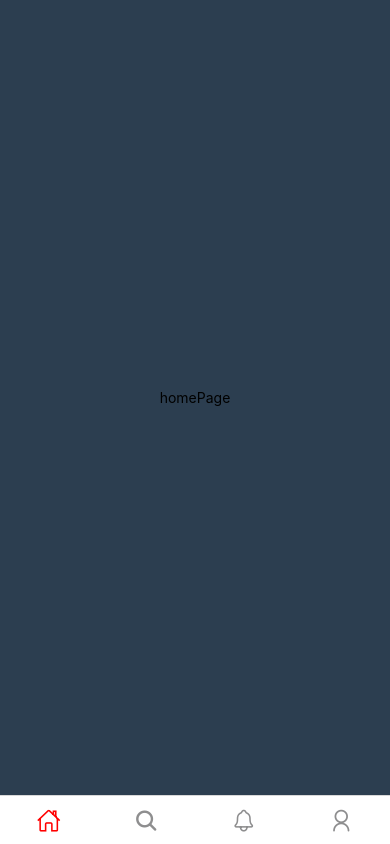
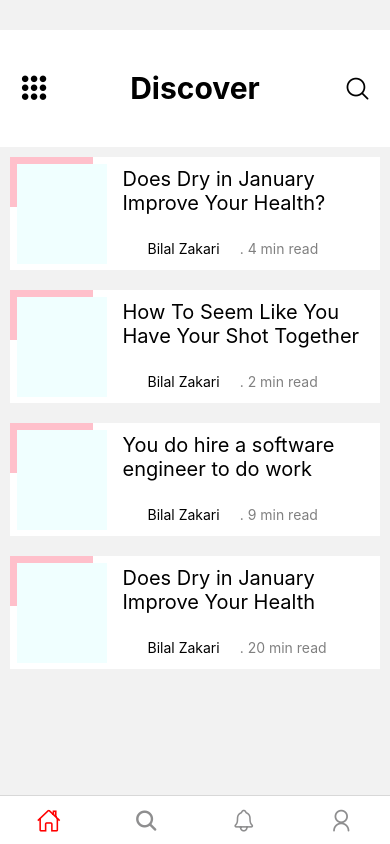
Before and after one commit to BillZak/discover-navigation-app, a React Native app: screen /HomePage in a window 390 px wide. Built offline with nearby package versions, Linux system fonts and the light colour scheme.

Commit message:
add content

```diff
--- a/src/Pages/homePage.js
+++ b/src/Pages/homePage.js
@@ -1,13 +1,120 @@
 //import liraries
-import React, { Component } from "react";
-import { View, Text, StyleSheet } from "react-native";
+import React, { useState } from "react";
+import {
+  View,
+  Text,
+  StyleSheet,
+  TouchableOpacity,
+  FlatList,
+  SafeAreaView,
+  Image,
+} from "react-native";
+import { Ionicons, AntDesign } from "@expo/vector-icons";
 
-// create a component
-const homePage = () => {
+const DATA = [
+  {
+    id: "hhbdhsjsdh",
+    title: "Does Dry in January Improve Your Health?",
+    name: "Bilal Zakari",
+    time: "4 min read",
+    nameimg: 'require("./../../assets/p1.jpeg")',
+    img: 'require("./../../assets/1.jpeg")',
+  },
+  {
+    id: "hhbdhsdh",
+    title: "How To Seem Like You Have Your Shot Together",
+    name: "Bilal Zakari",
+    time: "2 min read",
+    nameimg: 'require("./../../assets/p2.jpeg")',
+    img: 'require("./../../assets/2.jpeg")',
+  },
+  {
+    id: "hhsbdhsjsdh",
+    title: "You do hire a software engineer to do work",
+    name: "Bilal Zakari",
+    time: "9 min read",
+    nameimg: 'require("./../../assets/p1.jpeg")',
+    img: 'require("./../../assets/3.jpeg")',
+  },
+  {
+    id: "dhsjsdh",
+    title: "Does Dry in January Improve Your Health",
+    name: "Bilal Zakari",
+    time: "20 min read",
+    nameimg: 'require("./../../assets/p2.jpeg")',
+    img: 'require("./../../assets/4.jpeg")',
+  },
+];
+
+const Item = ({ item, onPress }) => (
+  <TouchableOpacity onPress={onPress} style={styles.item}>
+    <View style={styles.pinkbox}></View>
+    <View
+      style={{
+        height: 100,
+        width: 90,
+        position: "absolute",
+        backgroundColor: "azure",
+        top: 7,
+        left: 7,
+      }}
+    >
+      <Image style={{ height: 90, width: 80 }} />
+    </View>
+
+    <View style={styles.info}>
+      <Text style={{ fontSize: 20, marginBottom: 25 }}>{item.title}</Text>
+
+      <View style={{ flexDirection: "row" }}>
+        <Image style={{ height: 20, width: 20, borderRadius: 50 }} />
+        <Text style={{ marginLeft: 5 }}>{item.name}</Text>
+        <Text style={{ marginLeft: 20, color: "grey" }}>. {item.time}</Text>
+      </View>
+    </View>
+  </TouchableOpacity>
+);
+
+const homePage = ({ navigation }) => {
+  const [selectedId, setSelectedId] = useState(null);
+
+  const renderItem = ({ item }) => {
+    return (
+      <Item
+        item={item}
+        onPress={() => navigation.navigate("ReviewFlatList", item)}
+      />
+    );
+  };
+
   return (
-    <View style={styles.container}>
-      <Text>homePage</Text>
-    </View>
+    <SafeAreaView style={styles.container}>
+      <View style={styles.header}>
+        <Ionicons style={{ flex: 1 }} name="apps" size={30} color="black" />
+        <Text
+          style={{
+            flex: 2,
+            textAlign: "center",
+            fontSize: 30,
+            fontWeight: "bold",
+          }}
+        >
+          Discover
+        </Text>
+        <AntDesign
+          style={{ flex: 1, textAlign: "right" }}
+          name="search1"
+          size={25}
+          color="black"
+        />
+      </View>
+      <FlatList
+        style={styles.flatlist}
+        data={DATA}
+        renderItem={renderItem}
+        keyExtractor={(item) => item.id}
+        extraData={selectedId}
+      />
+    </SafeAreaView>
   );
 };
 
@@ -15,9 +122,30 @@ const homePage = () => {
 const styles = StyleSheet.create({
   container: {
     flex: 1,
-    justifyContent: "center",
+    marginTop: 30,
+  },
+  header: {
+    flex: 1,
+    flexDirection: "row",
     alignItems: "center",
-    backgroundColor: "#2c3e50",
+    backgroundColor: "#fff",
+    paddingHorizontal: 20,
+  },
+  item: {
+    flex: 1,
+    flexDirection: "row",
+    margin: 10,
+    backgroundColor: "#fff",
+  },
+  pinkbox: {
+    flex: 1,
+    height: 50,
+    backgroundColor: "pink",
+  },
+  info: {
+    flex: 3,
+    padding: 10,
+    paddingLeft: 30,
   },
 });
 
```
